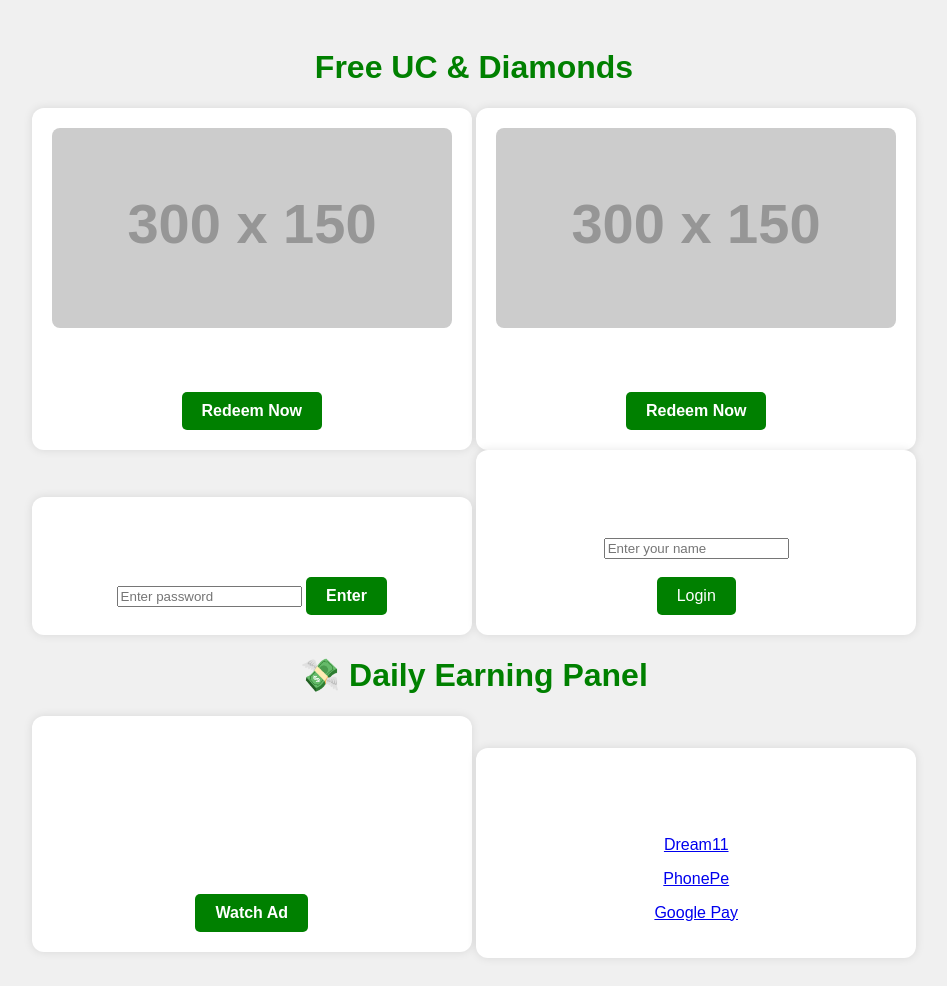
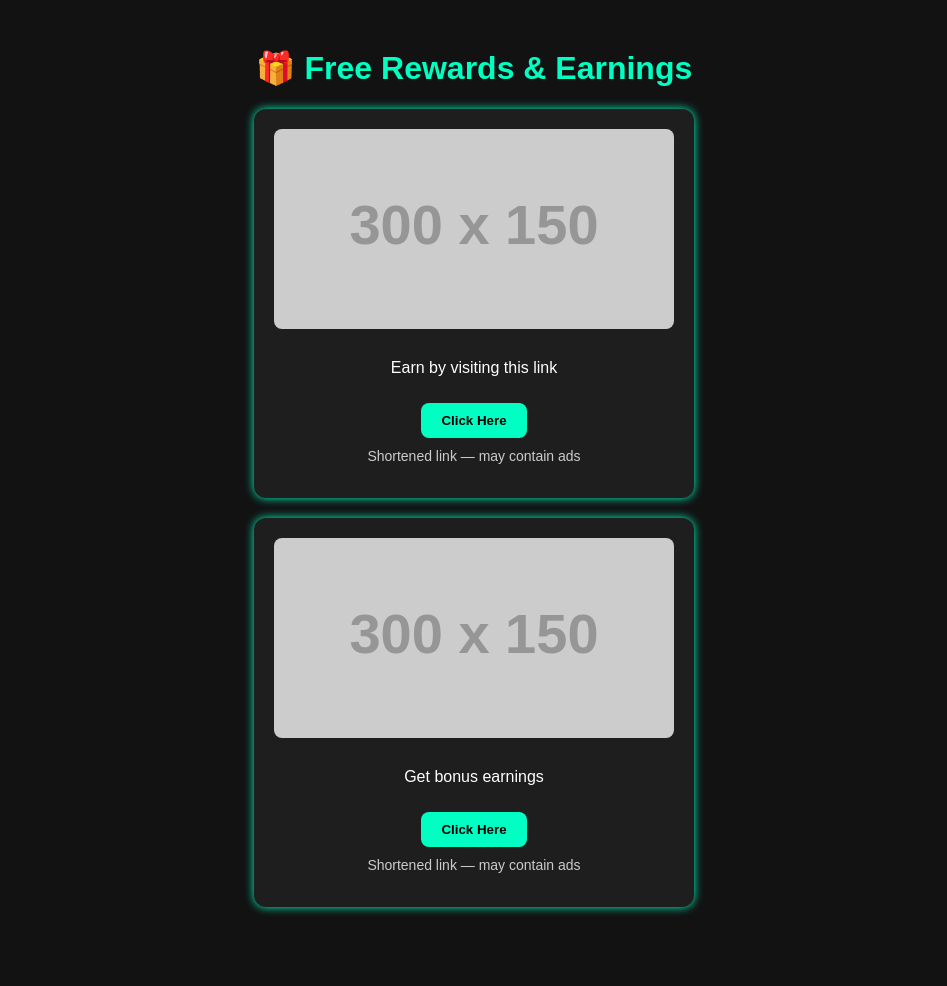
Before and after one commit to Jagdish-gaming/Free-website-, a plain HTML site: page index.html in a window 1280 px wide. Shown: the whole page, without its empty margins (166-1113 px from the left). After the commit the page ends 955 px from the top, so only its background shows below. Drawn offline with Linux system fonts and the light colour scheme; placeholder pictures from the web are drawn by us.

Commit message:
Update index.html

```diff
--- a/index.html
+++ b/index.html
@@ -3,11 +3,11 @@
 <head>
   <meta charset="UTF-8" />
   <meta name="viewport" content="width=device-width, initial-scale=1.0"/>
-  <title>Free UC / Diamonds</title>
+  <title>Reward Earning Center</title>
   <style>
     body {
-      background: #0f0f0f;
-      color: white;
+      background: #121212;
+      color: #fff;
       font-family: Arial, sans-serif;
       text-align: center;
       padding: 20px;
@@ -16,7 +16,7 @@
       color: #00ffc3;
     }
     .card {
-      background: #1c1c1c;
+      background: #1e1e1e;
       padding: 20px;
       margin: 20px auto;
       border-radius: 12px;
@@ -37,215 +37,37 @@
     img {
       width: 100%;
       border-radius: 8px;
+      margin-bottom: 10px;
+    }
+    .note {
+      font-size: 14px;
+      color: #ccc;
+      margin-top: 10px;
     }
   </style>
 </head>
 <body>
-  <h1>Free UC & Diamonds</h1>
+
+  <h1>🎁 Free Rewards & Earnings</h1>
 
   <div class="card">
-    <img src="https://via.placeholder.com/300x150.png?text=BGMI+X+Suit" alt="BGMI Suit" />
-    <p>Get Free UC for BGMI</p>
-    <button class="btn" onclick="redirectTo('https://tpi.li/5Cck7K6vyn')">Redeem Now</button>
+    <img src="https://via.placeholder.com/300x150.png?text=Reward+1" alt="Reward Image" />
+    <p>Earn by visiting this link</p>
+    <button class="btn" onclick="redirectTo('https://linkshortner.example/abc123')">Click Here</button>
+    <p class="note">Shortened link — may contain ads</p>
   </div>
 
   <div class="card">
-    <img src="https://via.placeholder.com/300x150.png?text=Free+Fire+DJ+Alok" alt="Free Fire DJ Alok" />
-    <p>Get DJ Alok Character</p>
-    <button class="btn" onclick="redirectTo('https://tpi.li/2Ebuo3')">Redeem Now</button>
-  </div>
-
-  <div class="card">
-    <p>To Access Full Website, Enter Password</p>
-    <input type="password" id="pass" placeholder="Enter password">
-    <button class="btn" onclick="checkPassword()">Enter</button>
+    <img src="https://via.placeholder.com/300x150.png?text=Reward+2" alt="Reward Image" />
+    <p>Get bonus earnings</p>
+    <button class="btn" onclick="redirectTo('https://linkshortner.example/def456')">Click Here</button>
+    <p class="note">Shortened link — may contain ads</p>
   </div>
 
   <script>
     function redirectTo(link) {
       window.location.href = link;
     }
-
-    function checkPassword() {
-      const pass = document.getElementById("pass").value;
-      if (pass === "1234") {
-        alert("Access granted! Redirecting...");
-        window.location.href = "https://tpi.li/OzrogP"; // change link here
-      } else {
-        alert("Incorrect password");
-      }
-    }
   </script>
 </body>
 </html>
-<!DOCTYPE html>
-<html>
-<head>
-  <title>Daily Earning Panel</title>
-  <style>
-    body {
-      font-family: Arial;
-      background: #f9f9f9;
-      text-align: center;
-      padding: 50px;
-    }
-    .card {
-      background: white;
-      padding: 20px;
-      border-radius: 10px;
-      display: inline-block;
-      box-shadow: 0 0 10px rgba(0,0,0,0.1);
-    }
-    button {
-      padding: 10px 20px;
-      font-size: 16px;
-      background-color: green;
-      color: white;
-      border: none;
-      border-radius: 5px;
-    }
-    #login {
-      margin-bottom: 20px;
-    }
-  </style>
-</head>
-<body>
-
-<div class="card" id="loginCard">
-  <h2>Login</h2>
-  <input type="text" id="username" placeholder="Enter your name" />
-  <br><br>
-  <button onclick="login()">Login</button>
-</div>
-
-<div class="card" id="dashboard" style="display:none;">
-  <h1>👋 Welcome, <span id="nameDisplay"></span></h1>
-  <p><strong>Earn ₹20 per ad</strong> | Minimum Withdraw: ₹3000</p>
-  <p>Today's Earnings: ₹<span id="earning">0</span></p>
-  <p>Ads Left: <span id="adsLeft">5</span></p>
-  <button onclick="watchAd()">Watch Ad</button>
-</div>
-
-<script>
-  const maxAds = 5;
-  const earnPerAd = 20;
-
-  function login() {
-    const name = document.getElementById("username").value;
-    if (!name) return alert("Please enter your name.");
-
-    localStorage.setItem("user", name);
-    loadDashboard();
-  }
-
-  function loadDashboard() {
-    const user = localStorage.getItem("user");
-    if (!user) return;
-
-    document.getElementById("loginCard").style.display = "none";
-    document.getElementById("dashboard").style.display = "block";
-    document.getElementById("nameDisplay").innerText = user;
-
-    const today = new Date().toDateString();
-    const lastDate = localStorage.getItem("lastDate");
-
-    if (lastDate !== today) {
-      localStorage.setItem("earnings", "0");
-      localStorage.setItem("adsLeft", maxAds);
-      localStorage.setItem("lastDate", today);
-    }
-
-    document.getElementById("earning").innerText = localStorage.getItem("earnings");
-    document.getElementById("adsLeft").innerText = localStorage.getItem("adsLeft");
-  }
-
-  function watchAd() {
-    let adsLeft = parseInt(localStorage.getItem("adsLeft"));
-    let earnings = parseInt(localStorage.getItem("earnings"));
-
-    if (adsLeft > 0) {
-      adsLeft--;
-      earnings += earnPerAd;
-
-      localStorage.setItem("adsLeft", adsLeft);
-      localStorage.setItem("earnings", earnings);
-
-      document.getElementById("earning").innerText = earnings;
-      document.getElementById("adsLeft").innerText = adsLeft;
-    } else {
-      alert("No more ads for today! Come back tomorrow.");
-    }
-  }
-
-  // Auto-login if already logged in
-  window.onload = loadDashboard;
-</script>
-
-</body>
-</html>
-<!DOCTYPE html>
-<html>
-<head>
-  <title>💸 Daily Earning Panel</title>
-  <style>
-    body {
-      font-family: Arial, sans-serif;
-      background: #f0f0f0;
-      padding: 20px;
-      text-align: center;
-    }
-    .card {
-      background: #fff;
-      padding: 20px;
-      border-radius: 12px;
-      box-shadow: 0 0 10px rgba(0,0,0,0.1);
-      max-width: 400px;
-      margin: auto;
-    }
-    .btn {
-      padding: 10px 20px;
-      background: green;
-      color: white;
-      border: none;
-      border-radius: 5px;
-      cursor: pointer;
-      margin-top: 10px;
-    }
-    h1 {
-      color: #008000;
-    }
-  </style>
-</head>
-<body>
-  <h1>💸 Daily Earning Panel</h1>
-  <div class="card">
-    <p><strong>Earn ₹20 per ad</strong><br>Minimum Withdraw: ₹3000</p>
-    <p>Today’s Earnings: ₹<span id="earning">0</span></p>
-    <p>Ads Remaining: <span id="adsLeft">5</span></p>
-    <button class="btn" onclick="watchAd()">Watch Ad</button>
-  </div>
-
-  <div class="card" style="margin-top:20px;">
-    <h2>Top Earning Apps</h2>
-    <p><a href="https://play.google.com/store/apps/details?id=com.dream11.fantasy.cricket.app">Dream11</a></p>
-    <p><a href="https://play.google.com/store/apps/details?id=com.phonepe.app">PhonePe</a></p>
-    <p><a href="https://play.google.com/store/apps/details?id=com.google.android.apps.nbu.paisa.user">Google Pay</a></p>
-  </div>
-
-  <script>
-    let earnings = 0;
-    let adsLeft = 5;
-
-    function watchAd() {
-      if (adsLeft > 0) {
-        earnings += 20;
-        adsLeft--;
-        document.getElementById("earning").textContent = earnings;
-        document.getElementById("adsLeft").textContent = adsLeft;
-      } else {
-        alert("No more ads today!");
-      }
-    }
-  </script>
-</body>
-</html>
```
